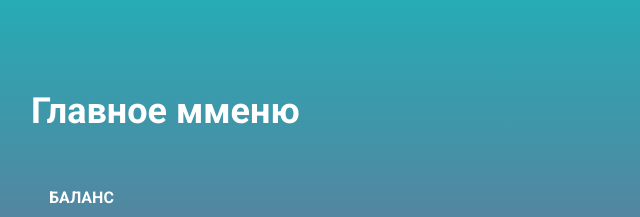
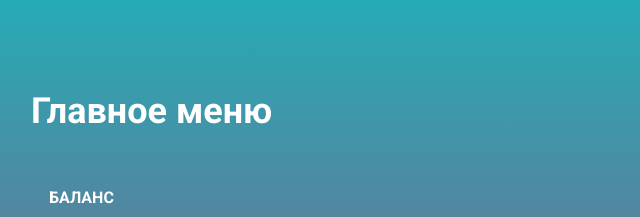
Before and after one commit to sinedmur/sinedmur.github.io, a plain HTML site: page index.html in a window 1280 px wide. Shown: the top 217 px of the page, 0-640 px from the left. Drawn offline with Linux system fonts and the light colour scheme.

Commit message:
Update index.html

```diff
--- a/index.html
+++ b/index.html
@@ -27,7 +27,7 @@
     <audio class="audio" src="./audio/chains.mp3" preload="auto"></audio>
     <div class="wrapper">
         <div class="mainmenu">
-            <div class="title">Главное мменю</div>
+            <div class="title">Главное меню</div>
             <div class="balance">БАЛАНС</div>
             <div class="balanc">
                 <div class="token"><img src="./img/token.svg" alt="token"></div>
@@ -38,6 +38,7 @@
                 <div class="btn_buy" data-page="buy.html"><img src="./img/Buy.svg" data-default="./img/Buy.svg" alt="btn" /></div>
                 <div class="btn_settings" data-page="settings.html"><img src="./img/Settings.svg" data-default="./img/Settings.svg" alt="btn" /></div>
             </div>
+        </div>
             <div class="audio__container">
                 <div class="buttons">
                     <div class="btn_play"><img class="img__src" src="./img/Playmini.svg" alt="btn" /></div>
@@ -66,7 +67,6 @@
                     <img class="wallet__src" src="./img/Wallet.svg" data-default="./img/Wallet.svg" data-active="./img/WalletActive.svg" alt="btn" />
                 </div>
             </div>
-        </div>
     </div>
     <script src="./js/main.js"></script>
 </body>
```
